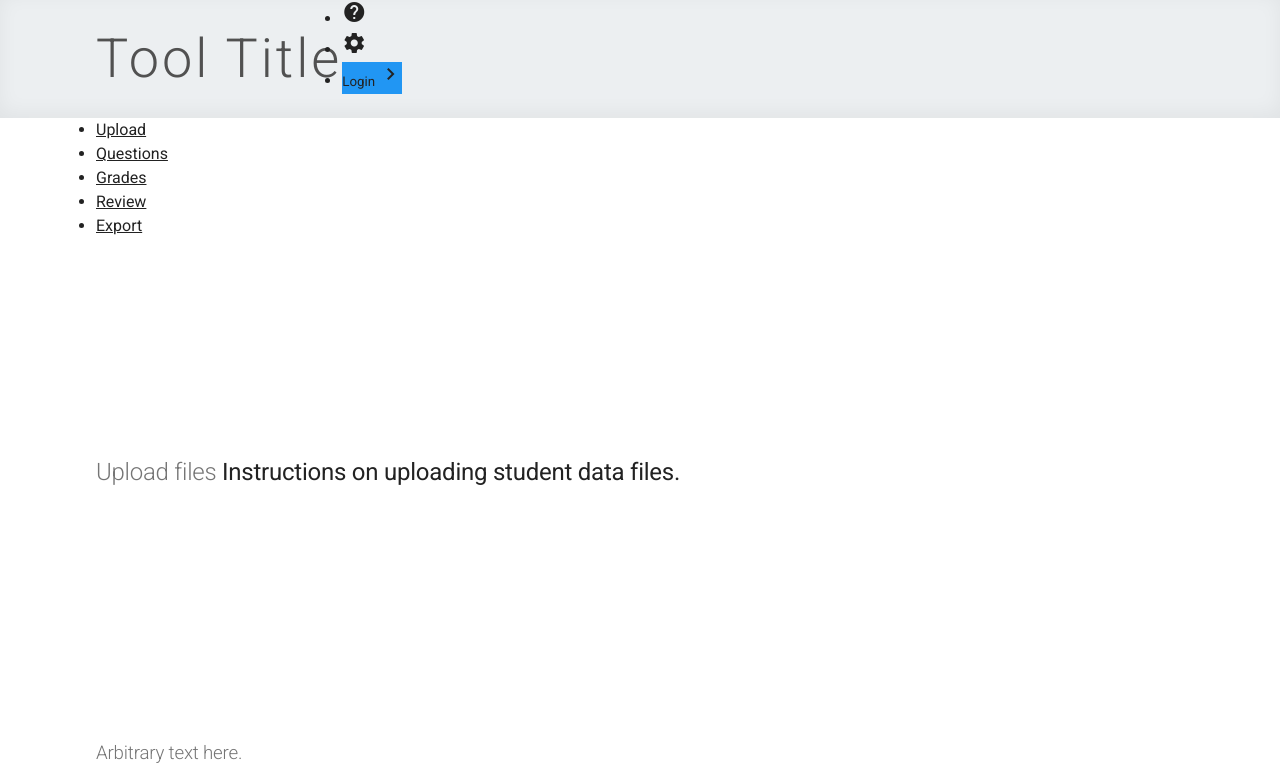
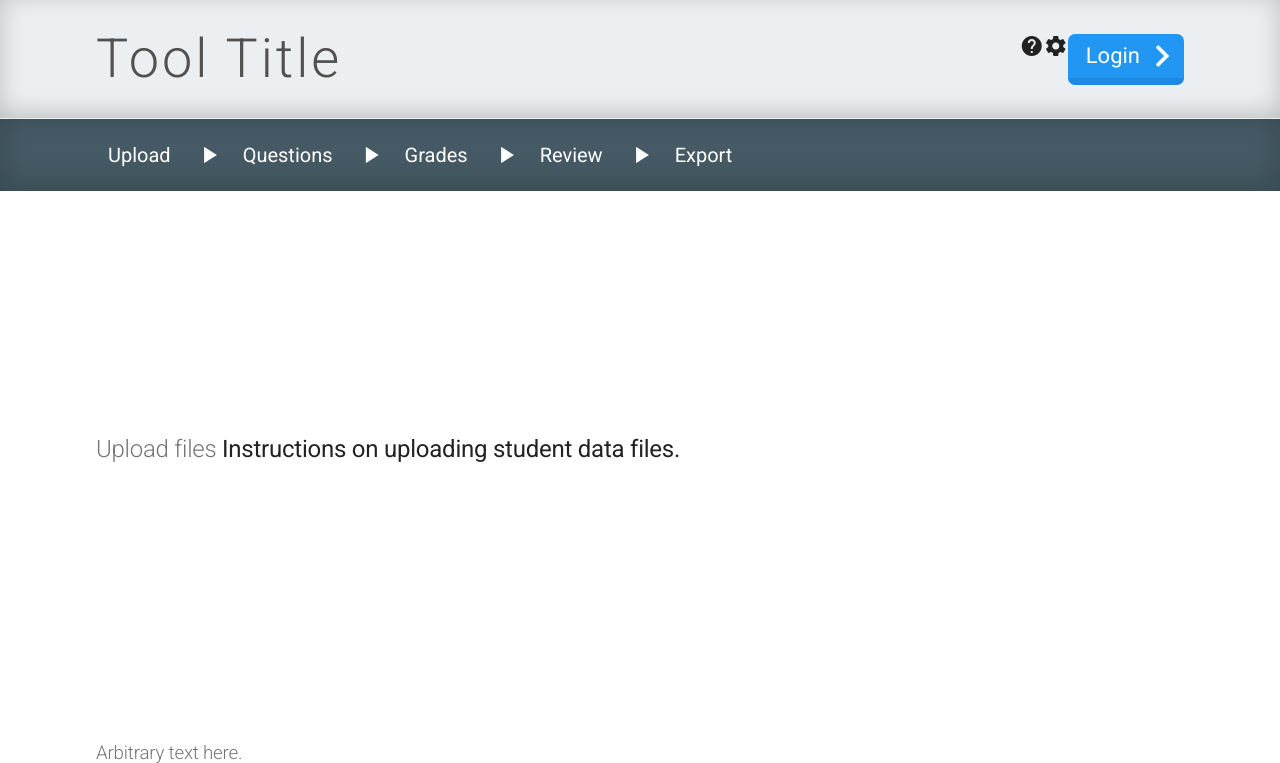
Before and after one commit to genericity/test-analysis, a Flask app: page / in a window 1280 px wide. Shown: the top 763 px of the page. Run offline with Flask 2, Linux system fonts and the light colour scheme; parts of the project's set-up code (start-up, migrations or seed data) failed here and were passed over; some libraries are stand-ins or nearby versions.

Commit message:
Added navigation and header bar CSS.
- Added navigation and header area CSS.
- Added button styles and animations.
- Added indicators showing the current page.

```diff
--- a/static/css/styles.css
+++ b/static/css/styles.css
@@ -9,6 +9,7 @@
     margin: 0;
     padding: 0;
     line-height: 24px;
+    text-decoration: none;
 }
 
 html,
@@ -41,16 +42,20 @@ body {
     width: 85%;
     max-width: 1800px;
     margin: auto;
+    overflow: auto;
+    display: flex;
+    align-items: center;
 }
 
 
 /* Header */
 
 header {
-    background: #ECEFF1;
-    box-shadow: inset 0px -5px 20px 0px rgba(0, 0, 0, 0.05);
-    width: 100%;
-    z-index: 1;
+     background: #ECEFF1;
+     width: 100%;
+     z-index: 1;
+     border-bottom: 1px solid #eaeaea;
+     box-shadow: inset 0px -5px 25px 0px rgba(0, 0, 0, 0.2);
 }
 
 h1,
@@ -73,28 +78,156 @@ h1 {
 header h1 {
     color: #515151;
     display: inline-block;
-    float: left;
     font-size: 54px;
     font-weight: 300;
     padding-left: 0;
     letter-spacing: 3px;
 }
 
-#doc-link {
-    float: right;
-    padding-right: 20px;
-    margin-top: 24px;
+/* Lists */
+header ul, nav ul {
+     list-style-type: none;
+     padding: 0;
+     margin: 0;
 }
 
-#doc-link a i {
-    color: #ffffff;
+header ul li, nav ul li {
+     float: left;
+     vertical-align: middle;
+     text-align: center;
+}
+
+header ul {
+     overflow: auto;
+     margin-left: auto; /* Align to the right. */
+}
+
+.icon-button {
+     padding: 0 20px 0 0;
+}
+
+.icon-button a i {
+     font-size: 44px;
+     color: #B0BEC5;
+     -webkit-transition: color 0.2s ease;
+     -moz-transition: color 0.2s ease;
+     -o-transition: color 0.2s ease;
+     transition: color 0.2s ease;
+}
+
+.icon-button a i:hover {
+     color: #90A4AE;
+     transition: color 0.2s ease,
+}
+
+/* Navigation */
+
+nav {
+     background: #455A64;
+     box-shadow: inset 0px -5px 30px 0px rgba(0, 0, 0, 0.2);
+}
+
+nav ul li {
+     position: relative;
+     padding: 16px 24px;
+}
+
+nav ul li a {
+     color: #fff;
+     display: inline-block;
+     font-size: 20px;
+     font-weight: 400;
+     padding: 8px 12px;
+     -webkit-transition: all 0.2s ease;
+     -moz-transition: all 0.2s ease;
+     -o-transition: all 0.2s ease;
+     transition: all 0.2s ease;
+}
+
+nav ul li a:hover, nav ul li a.selected {
+     color: #455A64;
+     font-weight: 500;
+}
+
+nav ul li a.selected {
+     background: #fff;
+}
+
+nav ul li a:hover {
+     background: #ECEFF1;
+}
+
+nav ul li:after {
+     font-family: 'Material Icons';
+     font-weight: normal;
+     font-style: normal;
+     font-size: 28px;
+     display: inline-block;
+     line-height: 1;
+     text-transform: none;
+     letter-spacing: normal;
+     word-wrap: normal;
+     white-space: nowrap;
+     direction: ltr;
+
+     /* Support for all WebKit browsers. */
+     -webkit-font-smoothing: antialiased;
+     /* Support for Safari and Chrome. */
+     text-rendering: optimizeLegibility;
+     /* Support for Firefox. */
+     -moz-osx-font-smoothing: grayscale;
+     /* Support for IE. */
+     font-feature-settings: 'liga';
+
+     content: 'play_arrow';
+     color: #fff;
+     position: absolute;
+     top: 50%;
+     transform: translateY(-50%);
+     right: -16px;
+}
+
+nav ul li:first-child{
+     padding-left: 0;
+}
+
+nav ul li:last-child:after{
+     content: '';
 }
 
 /* Buttons */
 .button {
      background: #2196F3;
+     border-bottom: 7px solid #1E88E5;
+     border-radius: 7px;
+     cursor: pointer;
+     -webkit-transition: background-color 0.2s ease;
+     -moz-transition: background-color 0.2s ease;
+     -o-transition: background-color 0.2s ease;
+     transition: background-color 0.2s ease;
 }
 
+.button * {
+     color: #fff;
+     padding: 0;
+}
+
+.button-text {
+     font-size: 22px;
+     padding: 0 0 0 18px;
+     display: inline-block;
+     float: left;
+     line-height: 44px;
+}
+
+.button-icon{
+     font-size: 44px;
+     float: right;
+}
+
+.button:hover {
+     background: #1E88E5;
+}
 
 /* Rendered graph */
 
```
